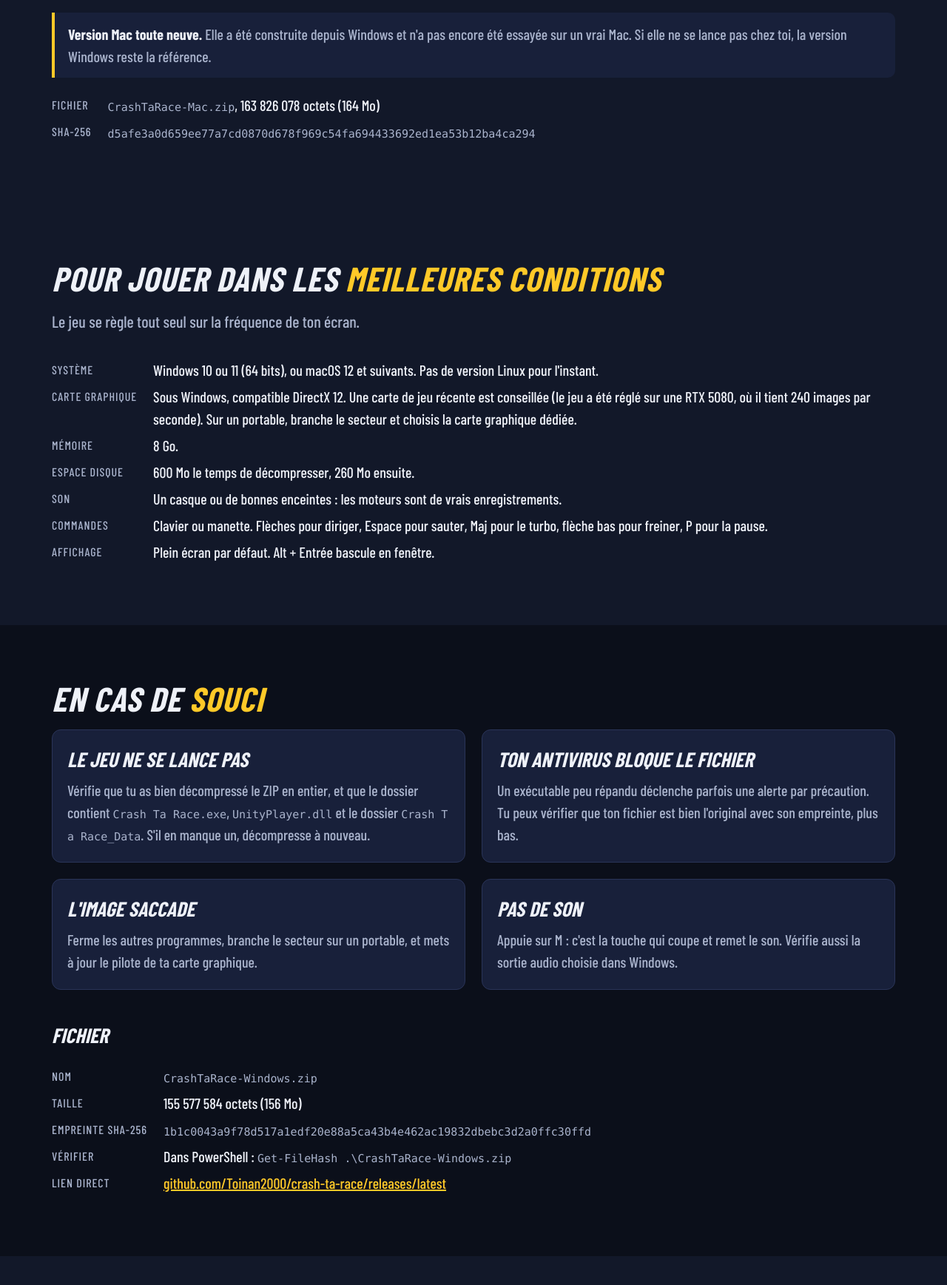
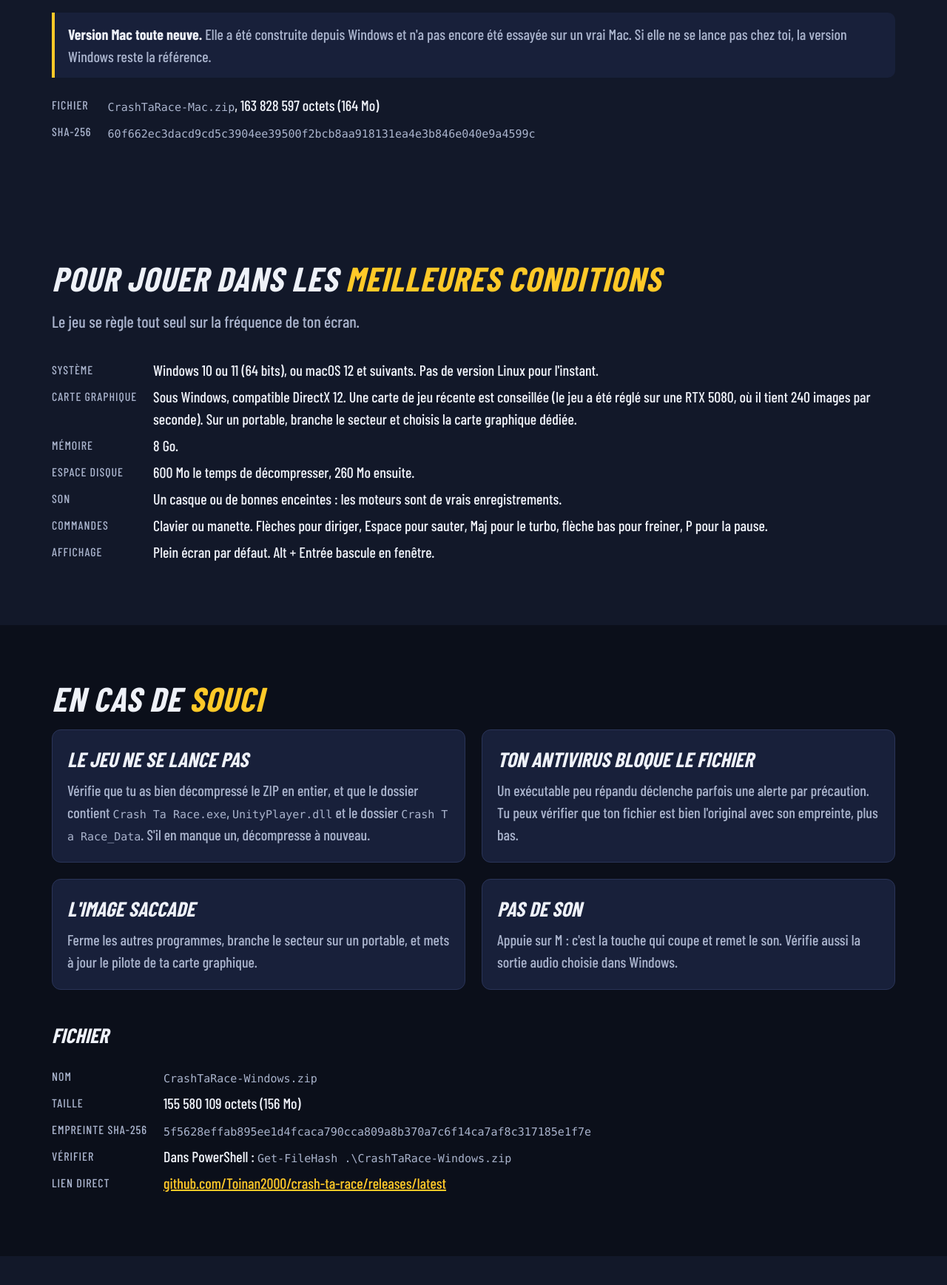
Before and after one commit to Toinan2000/crash-ta-race, a plain HTML site: page telecharger.html in a window 1280 px wide. Shown: the part 1960-3697 px from the top of the page at 74% size. Drawn offline with nearby package versions, Linux system fonts and the light colour scheme; a web font is replaced by a local one.

Commit message:
Version 1.7 : saut lu touche par touche, diagnostic F3, tailles et empreintes
Co-Authored-By: Claude Fable 5.2 <noreply@anthropic.com>

```diff
--- a/telecharger.html
+++ b/telecharger.html
@@ -72,8 +72,8 @@
     <p class="note" style="margin-top:22px"><strong>macOS refuse quand même, ou dit que l'application est endommagée ?</strong> Ouvre Réglages Système, puis Confidentialité et sécurité, et clique sur « Ouvrir quand même » en bas de la page. Sinon, ouvre le Terminal, tape <code>xattr -cr</code> suivi d'un espace, glisse l'application dans la fenêtre, appuie sur Entrée, puis relance le jeu.</p>
     <p class="note" style="margin-top:14px"><strong>Version Mac toute neuve.</strong> Elle a été construite depuis Windows et n'a pas encore été essayée sur un vrai Mac. Si elle ne se lance pas chez toi, la version Windows reste la référence.</p>
     <dl class="fiche" style="margin-top:22px">
-      <dt>Fichier</dt><dd><code>CrashTaRace-Mac.zip</code>, 163 826 078 octets (164 Mo)</dd>
-      <dt>SHA-256</dt><dd><code>d5afe3a0d659ee77a7cd0870d678f969c54fa694433692ed1ea53b12ba4ca294</code></dd>
+      <dt>Fichier</dt><dd><code>CrashTaRace-Mac.zip</code>, 163 828 597 octets (164 Mo)</dd>
+      <dt>SHA-256</dt><dd><code>60f662ec3dacd9cd5c3904ee39500f2bcb8aa918131ea4e3b846e040e9a4599c</code></dd>
     </dl>
   </div>
 </section>
@@ -106,8 +106,8 @@
     <h3 style="margin-top:40px">Fichier</h3>
     <dl class="fiche">
       <dt>Nom</dt><dd><code>CrashTaRace-Windows.zip</code></dd>
-      <dt>Taille</dt><dd>155 577 584 octets (156 Mo)</dd>
-      <dt>Empreinte SHA-256</dt><dd><code>1b1c0043a9f78d517a1edf20e88a5ca43b4e462ac19832dbebc3d2a0ffc30ffd</code></dd>
+      <dt>Taille</dt><dd>155 580 109 octets (156 Mo)</dd>
+      <dt>Empreinte SHA-256</dt><dd><code>5f5628effab895ee1d4fcaca790cca809a8b370a7c6f14ca7af8c317185e1f7e</code></dd>
       <dt>Vérifier</dt><dd>Dans PowerShell : <code>Get-FileHash .\CrashTaRace-Windows.zip</code></dd>
       <dt>Lien direct</dt><dd><a href="https://github.com/Toinan2000/crash-ta-race/releases/latest/download/CrashTaRace-Windows.zip">github.com/Toinan2000/crash-ta-race/releases/latest</a></dd>
     </dl>
```
Also changed, not shown: index.html (+1 -0 lines).
